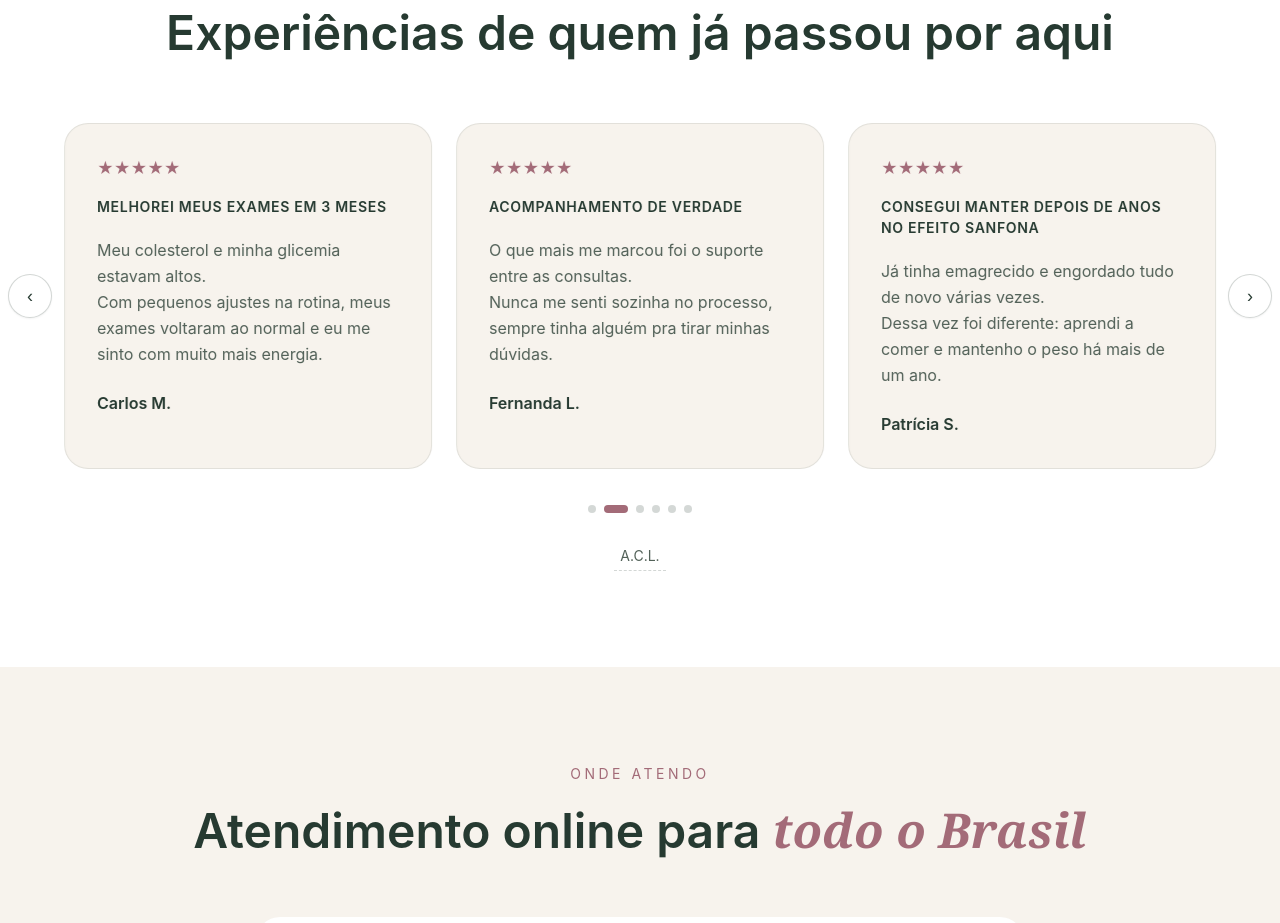
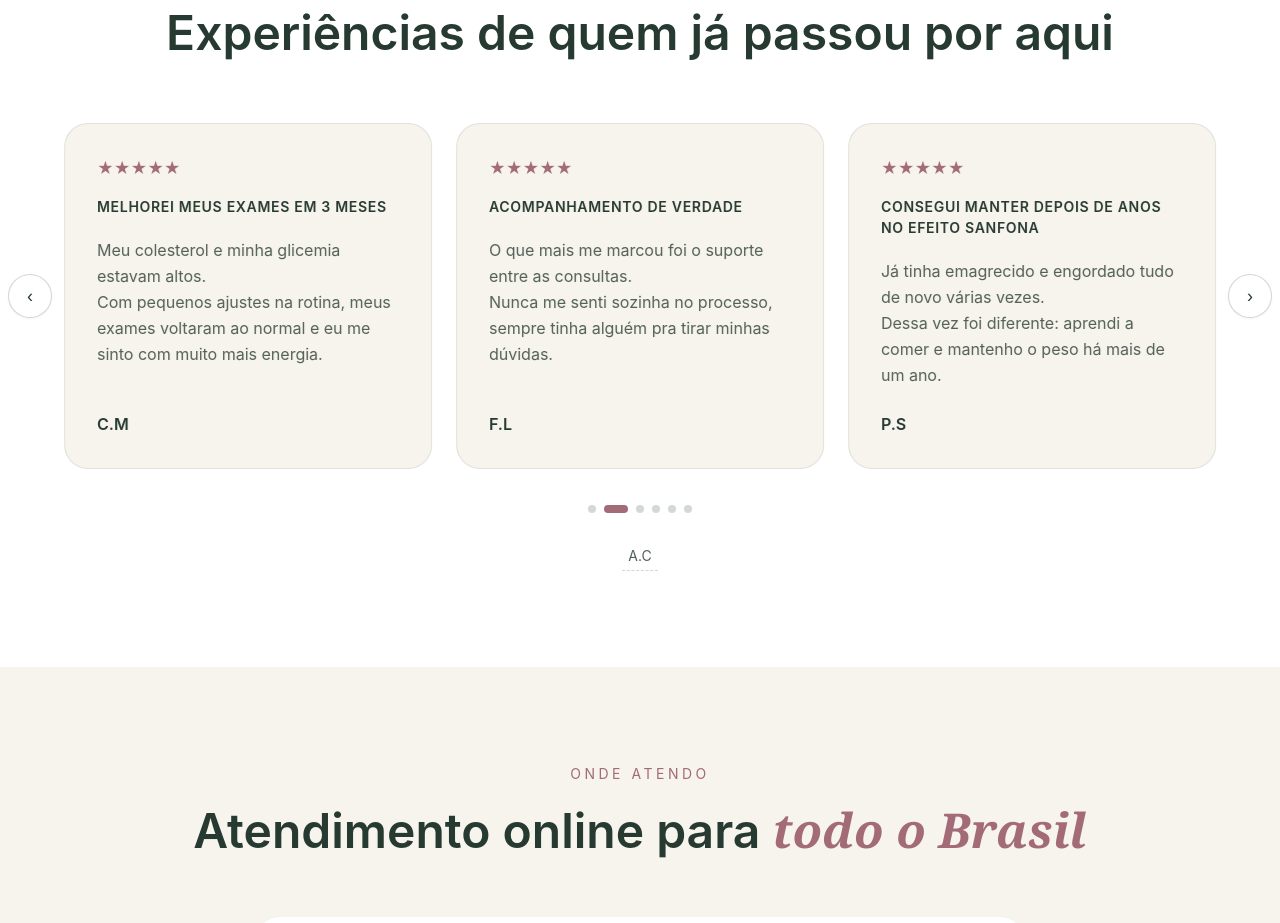
Before and after one commit to henriquesebben/pagina-madu-static, a plain HTML site: page index.html in a window 1280 px wide. Shown: the part 3280-4203 px from the top of the page. Drawn offline with Linux system fonts and the light colour scheme.

Commit message:
Alinha as iniciais dos depoimentos no rodapé dos cards
Co-Authored-By: Claude Sonnet 5 <noreply@anthropic.com>

```diff
--- a/index.html
+++ b/index.html
@@ -234,34 +234,34 @@
                 <p class="quote-highlight">Perdi 8kg sem passar fome</p>
                 <p class="prose quote-text">Sempre achei que dieta era sinônimo de sofrimento.
 Com a Maria Eduarda entendi que dava pra comer bem, comer o que eu gosto e ainda assim ver resultado.</p>
-                <p class="quote-name">Juliana R.</p>
+                <p class="quote-name">J.R</p>
               </article>
               <article class="quote">
                 <p class="stars">★★★★★</p>
                 <p class="quote-highlight">Melhorei meus exames em 3 meses</p>
                 <p class="prose quote-text">Meu colesterol e minha glicemia estavam altos.
 Com pequenos ajustes na rotina, meus exames voltaram ao normal e eu me sinto com muito mais energia.</p>
-                <p class="quote-name">Carlos M.</p>
+                <p class="quote-name">C.M</p>
               </article>
               <article class="quote">
                 <p class="stars">★★★★★</p>
                 <p class="quote-highlight">Acompanhamento de verdade</p>
                 <p class="prose quote-text">O que mais me marcou foi o suporte entre as consultas.
 Nunca me senti sozinha no processo, sempre tinha alguém pra tirar minhas dúvidas.</p>
-                <p class="quote-name">Fernanda L.</p>
+                <p class="quote-name">F.L</p>
               </article>
               <article class="quote">
                 <p class="stars">★★★★★</p>
                 <p class="quote-highlight">Consegui manter depois de anos no efeito sanfona</p>
                 <p class="prose quote-text">Já tinha emagrecido e engordado tudo de novo várias vezes.
 Dessa vez foi diferente: aprendi a comer e mantenho o peso há mais de um ano.</p>
-                <p class="quote-name">Patrícia S.</p>
+                <p class="quote-name">P.S</p>
               </article>
               <article class="quote">
                 <p class="stars">★★★★★</p>
                 <p class="quote-highlight">A dieta se ajustou perfeitamente</p>
                 <p class="prose quote-text">A dieta ficou muito bem ajustada, consegui me adaptar muito bem inclusive com as substituições! Adorei!!! Ansiosa pro nosso próximo encontro 💖</p>
-                <p class="quote-name">E.S.A</p>
+                <p class="quote-name">E.S</p>
               </article>
               <article class="quote">
                 <p class="stars">★★★★★</p>
@@ -281,7 +281,7 @@ Obrigada.</p>
 
         <p class="extra-trigger-wrap">
           <button class="extra-trigger" type="button" id="extraBtn" aria-haspopup="dialog" aria-label="Ver o recado de A.C.L.">
-            A.C.L.
+            A.C
           </button>
         </p>
       </div>
--- a/style.css
+++ b/style.css
@@ -461,6 +461,8 @@ a {
 /* ---------- depoimentos ---------- */
 
 .quote {
+  display: flex;
+  flex-direction: column;
   padding: 32px;
   background: var(--cream);
   border: 1px solid var(--line-soft);
@@ -486,6 +488,7 @@ a {
 }
 
 .quote-name {
+  margin-top: auto;
   font-weight: 600;
 }
 
```
